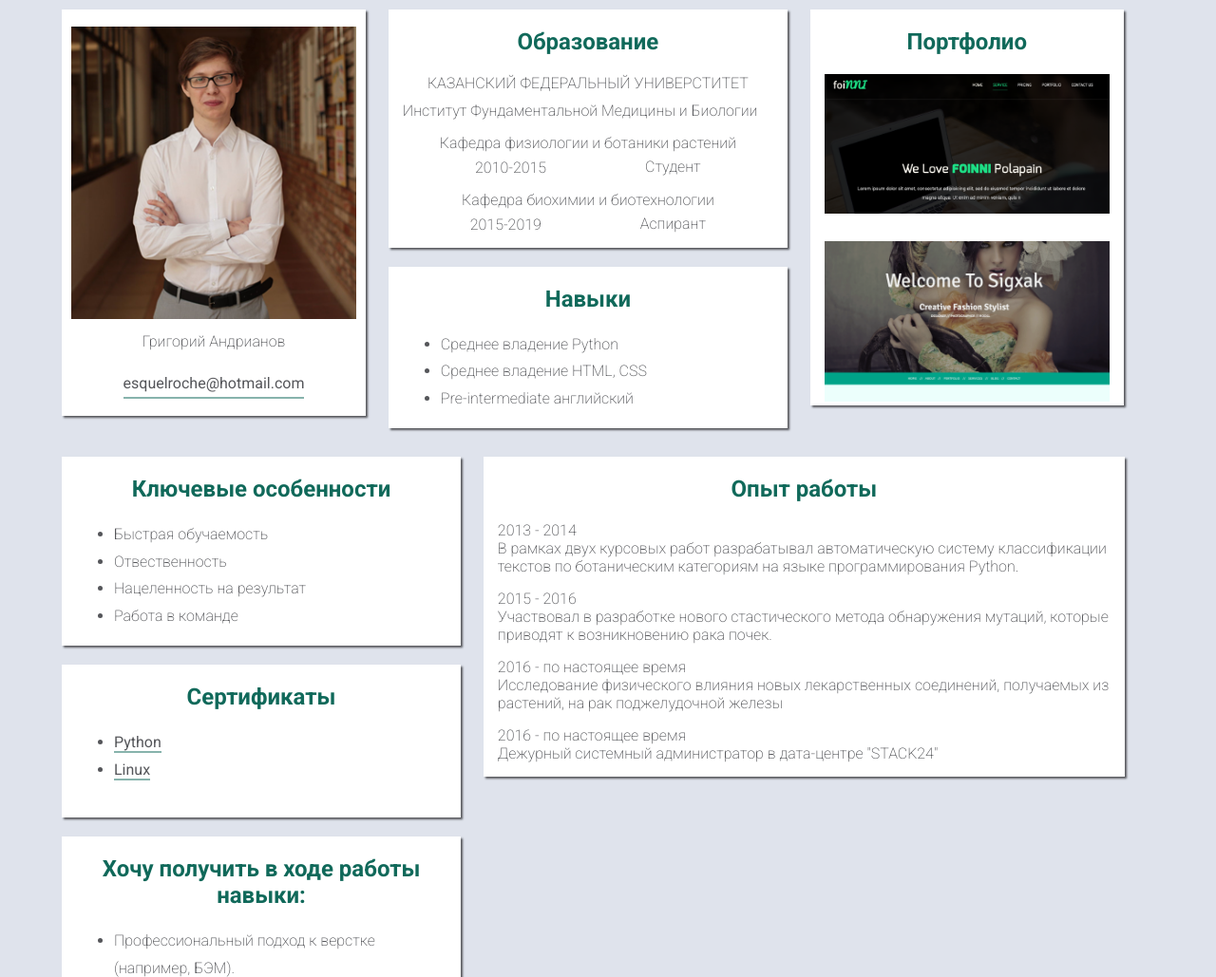
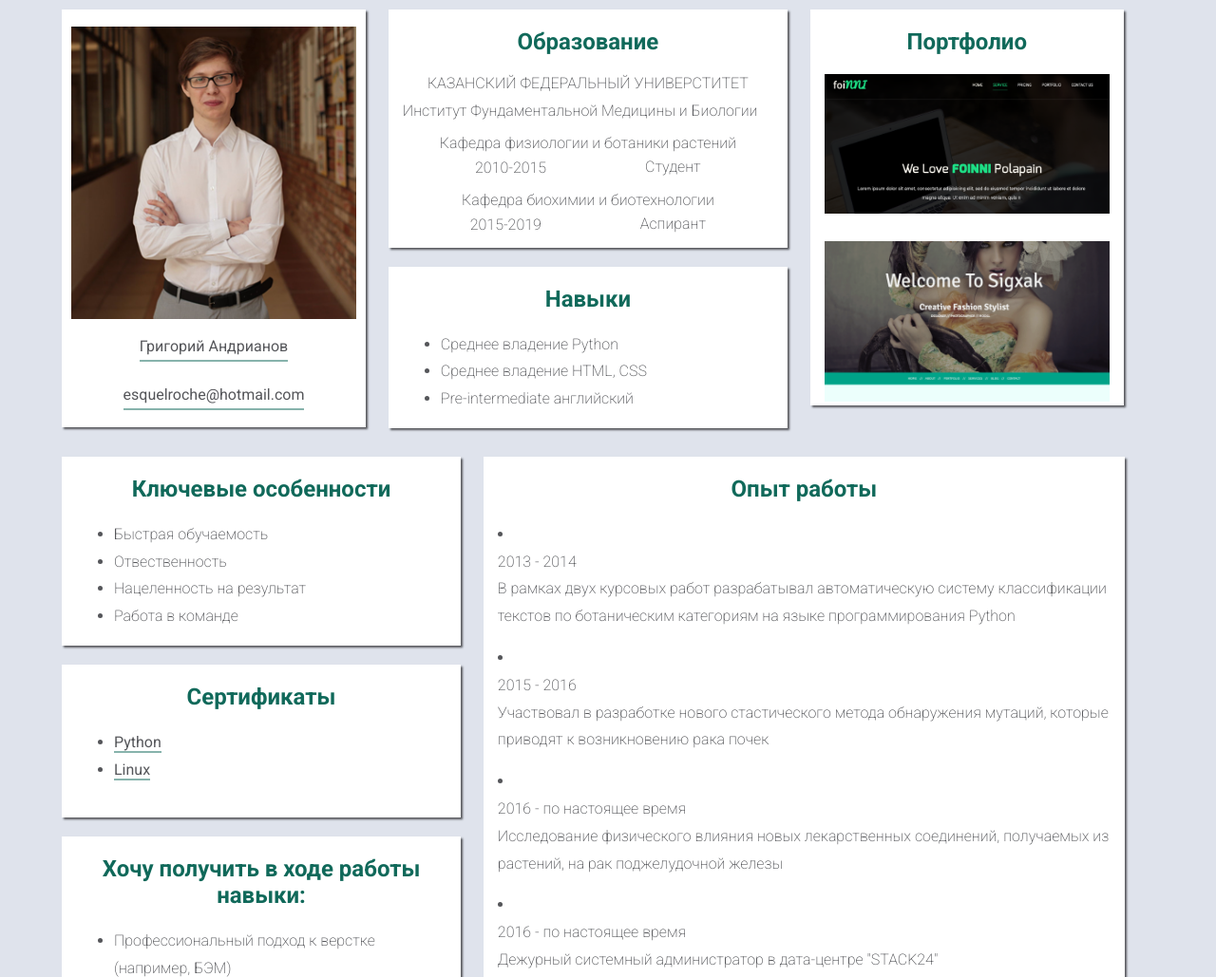
Before and after one commit to EsquelRoche/esquelroche.github.io, a plain HTML site: page index.html in a window 1280 px wide. Shown: the top 1029 px of the page at 95% size. Drawn offline with Linux system fonts and the light colour scheme.

Commit message:
Update index.html

```diff
--- a/index.html
+++ b/index.html
@@ -10,8 +10,8 @@
 	<div class="part">
 		<section class="avatar">
 			<img src="img/iam.png" alt="Grigorii"><br>
-			<div class="name">Григорий Андрианов</div><br>
-			<div class="email"><a href="mailto:esquelroche@hotmail.com">esquelroche@hotmail.com</a>
+			<div class="name"><a href="http://kpfu.ru/pg/main?p_id=30587&p_lang=1&p_type=1">Григорий Андрианов</a></div><br>
+			<div class="email"><a href="mailto:esquelroche@hotmail.com">esquelroche@hotmail.com</a></div>
 		</section>
 		<div class="part-1">
 			<section class="education">
@@ -65,7 +65,7 @@
 			<section class="i-want">
 				<h2>Хочу получить в ходе работы навыки:</h2>
 				<ul>
-					<li>Профессиональный подход к верстке (например, БЭМ).</li>
+					<li>Профессиональный подход к верстке (например, БЭМ)</li>
 					<li>Кросс-браузерная верстка</li>
 					<li>Адаптивная верстка</li>
 					<li>Активное использование JS для повышения интерактивности страницы</li>
@@ -74,22 +74,22 @@
 		</div>
 		<section class="experience">
 			<h2>Опыт работы</h2>
-			<div class="position">
+			<li><div class="position">
 				<div class="date">2013 - 2014</div>
-				<div class="description">В рамках двух курсовых работ разрабатывал автоматическую систему классификации текстов по ботаническим категориям на языке программирования Python.</div>
-			</div>
-			<div class="position">
+				<div class="description">В рамках двух курсовых работ разрабатывал автоматическую систему классификации текстов по ботаническим категориям на языке программирования Python</div>
+			</div></li>
+			<li><div class="position">
 				<div class="date">2015 - 2016</div>
-				<div class="description"> Участвовал в разработке нового стастического метода обнаружения мутаций, которые приводят к возникновению рака почек.</div>
-			</div>
-			<div class="position">
+				<div class="description"> Участвовал в разработке нового стастического метода обнаружения мутаций, которые приводят к возникновению рака почек</div>
+			</div></li>
+			<li><div class="position">
 				<div class="date">2016 - по настоящее время</div>
 				<div class="description"> Исследование физического влияния новых лекарственных соединений, получаемых из растений, на рак поджелудочной железы</div>
-			</div>
-			<div class="position">
+			</div></li>
+			<li><div class="position">
 				<div class="date">2016 - по настоящее время</div>
 				<div class="description"> Дежурный системный администратор в дата-центре "STACK24"</div>
-			</div>
+			</div></li>
 		</section>
 		</div>
 </body>
```
